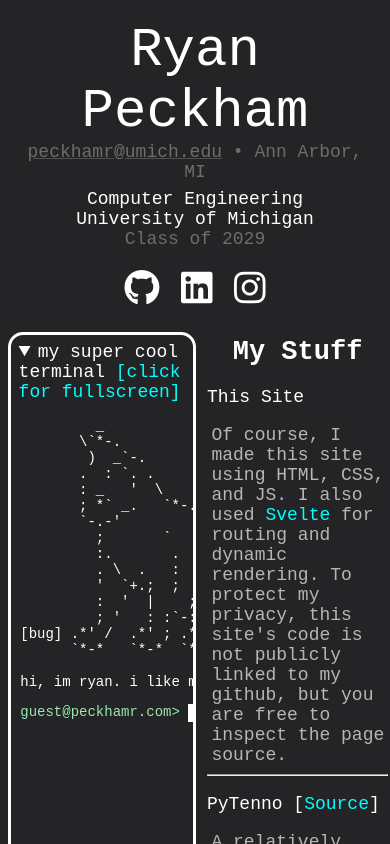
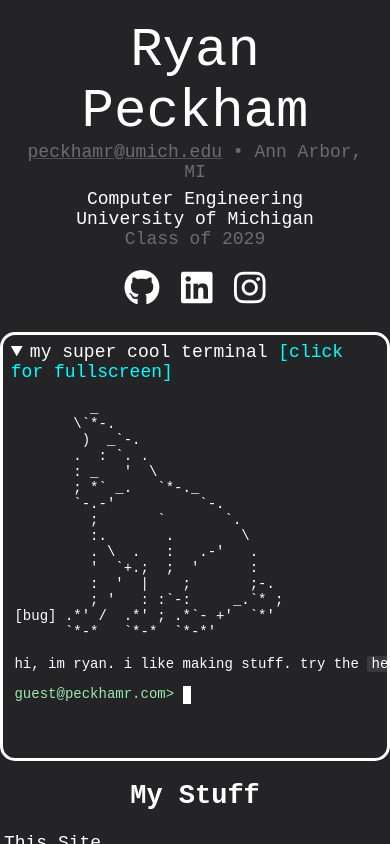
Before and after one commit to statikana/peckhamr.com, a SvelteKit app: page / in a window 390 px wide. Shown: the top 844 px of the page. Built offline with nearby package versions, Linux system fonts and the light colour scheme.

Commit message:
make vert on mobile

```diff
--- a/src/routes/+page.svelte
+++ b/src/routes/+page.svelte
@@ -230,4 +230,20 @@
         color: #fffa;
         font-size: 1em
     }
+
+    /* Add this media query at the end of your style section */
+    @media (max-width: 768px) {
+        .row-shell {
+            flex-direction: column;
+        }
+
+        #terminal-container {
+            margin-left: 0;
+            margin-bottom: 2%;
+        }
+
+        .spacer {
+            display: none;
+        }
+    }
 </style>
```
Also changed, not shown: 14 other files (tests, documents, lock files or other folders).
